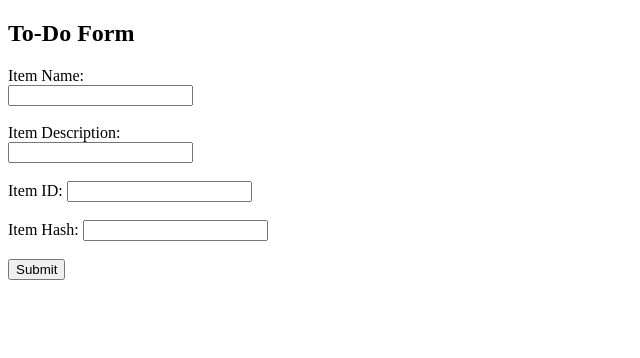
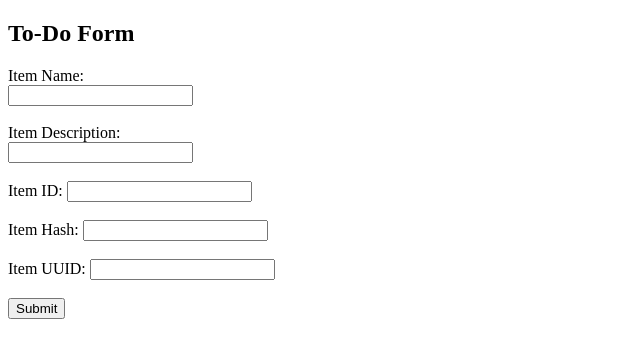
Before and after one commit to chhitij-21/flask-project, a Flask app: page / in a window 1280 px wide. Shown: the top 358 px of the page, without its empty margins (0-640 px from the left). Run offline with Flask 3, Linux system fonts and the light colour scheme.

Commit message:
Added Item UUID field

```diff
--- a/templates/todo.html
+++ b/templates/todo.html
@@ -19,6 +19,9 @@
         <label>Item Hash:</label>
         <input type="text" name="itemHash"><br><br>
 
+        <label>Item UUID:</label>
+        <input type="text" name="itemUUID"><br><br>
+
 
         <input type="submit" value="Submit">
     </form>
```
